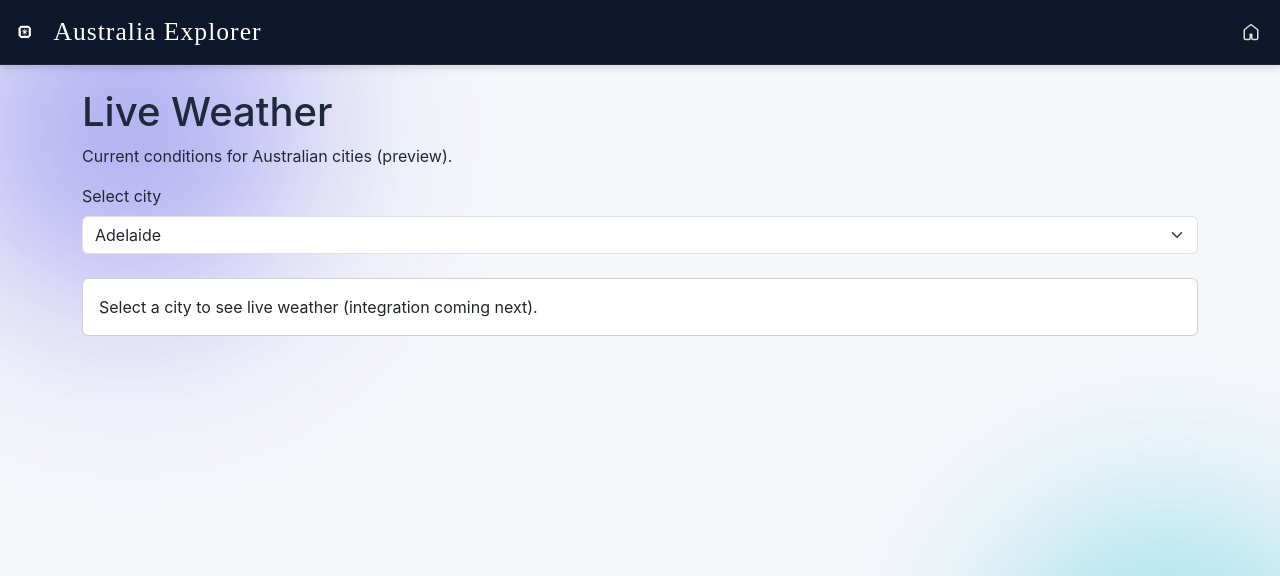
After one commit to jono1762/cits3403-project, a Flask app: page /reports/weather in a window 1280 px wide. The commit adds this page. Shown: the top 576 px of the page. Run offline with Flask 3, Linux system fonts and the light colour scheme; some libraries are stand-ins or nearby versions; some web fonts are replaced.

Commit message:
Created webpage template for live weather so users can access live weather information within the app.

```diff
--- a/app/routes.py
+++ b/app/routes.py
@@ -1811,6 +1811,13 @@ def reports_page():
         cities_by_state=cities_by_state,
     )
 
+
+@app.route('/reports/weather')
+def live_weather_page():
+    """Public Live Weather page — shows a city selector and (future) live data."""
+    weather_cities = sorted(CITY_COORDS.keys())
+    return render_template('live_weather.html', weather_cities=weather_cities)
+
 # POST /api/reports — logged-in user submits a report via AJAX
 # accepts either JSON (no files) or multipart/form-data (with optional image/video files)
 @app.route('/api/reports', methods=['POST'])
--- a/app/templates/base.html
+++ b/app/templates/base.html
@@ -100,6 +100,7 @@
 
                     <div class="app-sidebar-group-header">Reports</div>
                     <a href="{{ url_for('reports_page') }}" class="app-sidebar-link {{ 'active' if path == url_for('reports_page') else '' }}">Create Report</a>
+                    <a href="{{ url_for('live_weather_page') }}" class="app-sidebar-link {{ 'active' if path == url_for('live_weather_page') else '' }}" data-bs-dismiss="offcanvas">Live Weather</a>
                     <a href="{{ url_for('listing_page') }}" class="app-sidebar-link {{ 'active' if request.path == url_for('listing_page') and request.args.get('sort') != 'top' else '' }}" data-bs-dismiss="offcanvas">View Reports</a>
                     {% if not is_guest %}
                         <a href="{{ url_for('listing_page', sort='top') }}" class="app-sidebar-link {{ 'active' if request.path == url_for('listing_page') and request.args.get('sort') == 'top' else '' }}" data-bs-dismiss="offcanvas">Trending</a>
@@ -171,6 +172,7 @@
                         <a href="{{ url_for('listing_page', sort='top') }}" class="app-sidebar-link {{ 'active' if request.path == url_for('listing_page') and request.args.get('sort') == 'top' else '' }}">Trending</a>
                         <a href="{{ url_for('listing_following_page') }}" class="app-sidebar-link {{ 'active' if request.path == url_for('listing_following_page') else '' }}">From Following</a>
                     {% endif %}
+                    <a href="{{ url_for('live_weather_page') }}" class="app-sidebar-link {{ 'active' if path == url_for('live_weather_page') else '' }}">Live Weather</a>
 
                     <div class="app-sidebar-group-header">Favourites</div>
                     <a href="{{ url_for('favourites_page') }}" class="app-sidebar-link {{ 'active' if path in ['/favourites', '/favourites/locations'] else '' }}">Locations</a>
--- /dev/null
+++ b/app/templates/live_weather.html
@@ -0,0 +1,58 @@
+{% extends "base.html" %}
+
+{% block styles %}
+    <link rel="stylesheet" href="{{ url_for('static', filename='css/reports.css') }}">
+{% endblock %}
+
+{% block content %}
+<section class="live-weather-page">
+    <header class="live-weather-header">
+        <h1>Live Weather</h1>
+        <p>Current conditions for Australian cities (preview).</p>
+    </header>
+
+    <div class="live-weather-controls mb-4">
+        <label for="live-weather-city" class="form-label">Select city</label>
+        <select id="live-weather-city" class="form-select" aria-label="Select city for live weather">
+            {% for c in weather_cities %}
+                <option value="{{ c }}">{{ c }}</option>
+            {% endfor %}
+        </select>
+    </div>
+
+    <div id="live-weather-widget" class="card p-3" aria-live="polite">
+        <div id="live-weather-placeholder">
+            <p class="mb-0">Select a city to see live weather (integration coming next).</p>
+        </div>
+    </div>
+
+</section>
+
+<script>
+// Simple UI: persist selection and update placeholder text
+(function () {
+    const select = document.getElementById('live-weather-city');
+    const display = document.getElementById('live-weather-placeholder');
+    if (!select || !display) return;
+
+    function setCity(city) {
+        display.innerHTML = `<h2>${city}</h2><p class="text-muted">Weather data will appear here.</p>`;
+        try { localStorage.setItem('liveWeatherCity', city); } catch (e) { }
+    }
+
+    select.addEventListener('change', () => setCity(select.value));
+
+    try {
+        const saved = localStorage.getItem('liveWeatherCity');
+        if (saved) {
+            const opt = Array.from(select.options).find(o => o.value === saved);
+            if (opt) {
+                select.value = saved;
+                setCity(saved);
+            }
+        }
+    } catch (e) { }
+})();
+</script>
+
+{% endblock %}
```
